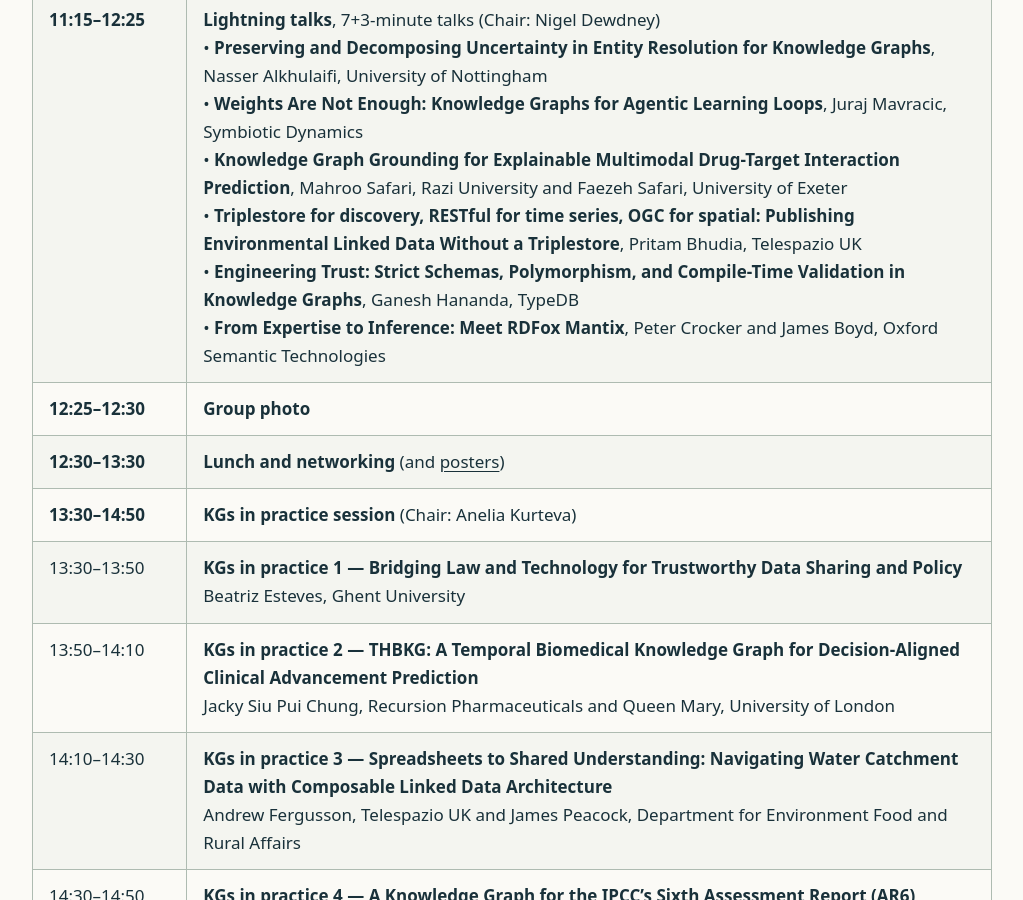
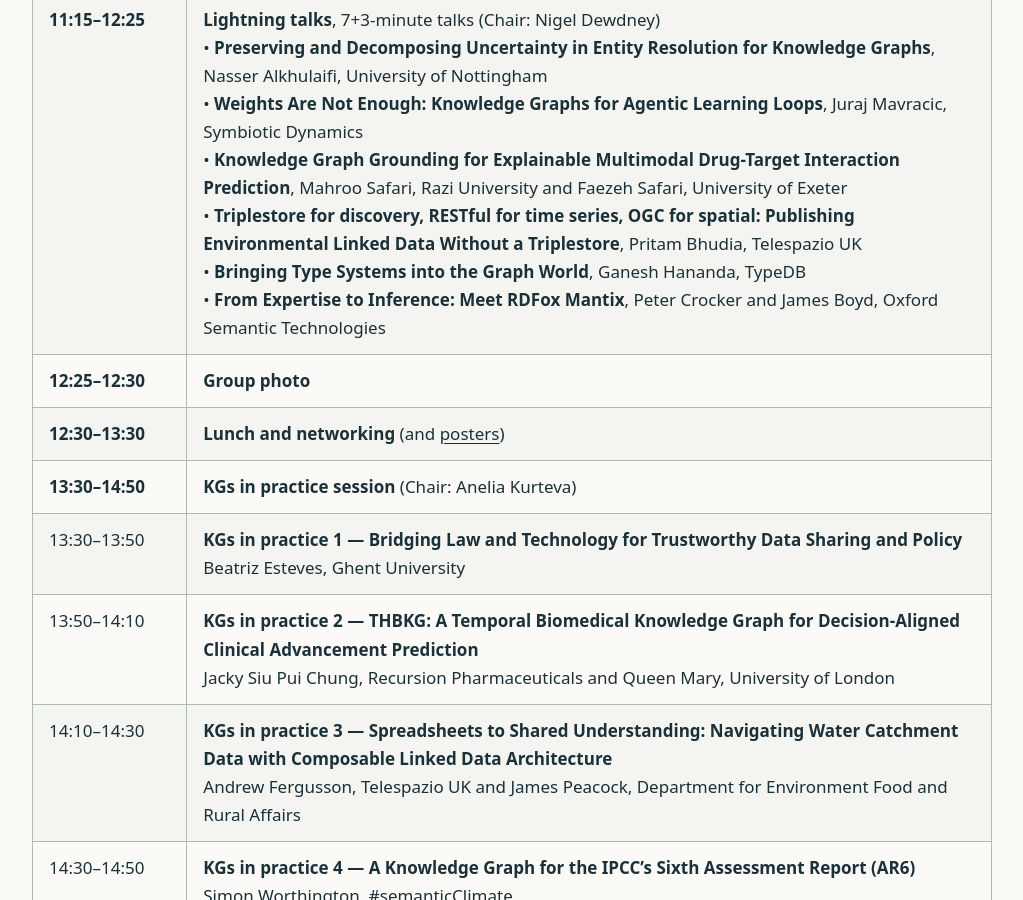
Before and after one commit to uk-knowledge-graphs/uk-knowledge-graphs.github.io, a Jekyll site: the page built from _events/symposium-2026.md, in a window 1280 px wide and 900 px high, scrolled down 1935 px. Shown: the whole window, without its empty margins (128-1151 px from the left). Built offline with Jekyll 4.4.1, drawn with Linux system fonts in a browser that asks for light colours.

Commit message:
Update symposium-2026.md

```diff
--- a/_events/symposium-2026.md
+++ b/_events/symposium-2026.md
@@ -57,7 +57,7 @@
 | **09:45–10:15** | **Keynote 1 — Anelia Kurteva** · [University of Birmingham](https://www.birmingham.ac.uk/staff/profiles/computer-science/academic-staff/kurteva-anelia) (Chair: Andrew Newman)<br>*Knowledge Graphs as Enablers of Modern Day Data Governance in AI: Smart Cities, Circular Economy and Finance Cases* |
 | **10:15–10:45** | **Keynote 2 — Enrico Daga** · [Knowledge Media Institute, The Open University](https://www.enridaga.net/) (Chair: Valentina Tamma)<br>*Knowledge Graphs Without Borders: Querying Anything, Re-engineering Continuously, Orchestrating Agents* |
 | **10:45–11:15** | **Coffee and networking** (and [posters](#posters)) |
-| **11:15–12:25** | **Lightning talks**, 7+3-minute talks (Chair: Nigel Dewdney)<br>• **Preserving and Decomposing Uncertainty in Entity Resolution for Knowledge Graphs**, Nasser Alkhulaifi, University of Nottingham<br>• **Weights Are Not Enough: Knowledge Graphs for Agentic Learning Loops**, Juraj Mavracic, Symbiotic Dynamics<br>• **Knowledge Graph Grounding for Explainable Multimodal Drug-Target Interaction Prediction**, Mahroo Safari, Razi University and Faezeh Safari, University of Exeter<br>• **Triplestore for discovery, RESTful for time series, OGC for spatial: Publishing Environmental Linked Data Without a Triplestore**, Pritam Bhudia, Telespazio UK<br>• **Engineering Trust: Strict Schemas, Polymorphism, and Compile-Time Validation in Knowledge Graphs**, Ganesh Hananda, TypeDB<br>• **From Expertise to Inference: Meet RDFox Mantix**, Peter Crocker and James Boyd, Oxford Semantic Technologies  |
+| **11:15–12:25** | **Lightning talks**, 7+3-minute talks (Chair: Nigel Dewdney)<br>• **Preserving and Decomposing Uncertainty in Entity Resolution for Knowledge Graphs**, Nasser Alkhulaifi, University of Nottingham<br>• **Weights Are Not Enough: Knowledge Graphs for Agentic Learning Loops**, Juraj Mavracic, Symbiotic Dynamics<br>• **Knowledge Graph Grounding for Explainable Multimodal Drug-Target Interaction Prediction**, Mahroo Safari, Razi University and Faezeh Safari, University of Exeter<br>• **Triplestore for discovery, RESTful for time series, OGC for spatial: Publishing Environmental Linked Data Without a Triplestore**, Pritam Bhudia, Telespazio UK<br>• **Bringing Type Systems into the Graph World**, Ganesh Hananda, TypeDB<br>• **From Expertise to Inference: Meet RDFox Mantix**, Peter Crocker and James Boyd, Oxford Semantic Technologies  |
 | **12:25–12:30** | **Group photo** |
 | **12:30–13:30** | **Lunch and networking** (and [posters](#posters)) |
 | **13:30–14:50** | **KGs in practice session** (Chair: Anelia Kurteva) |
```
